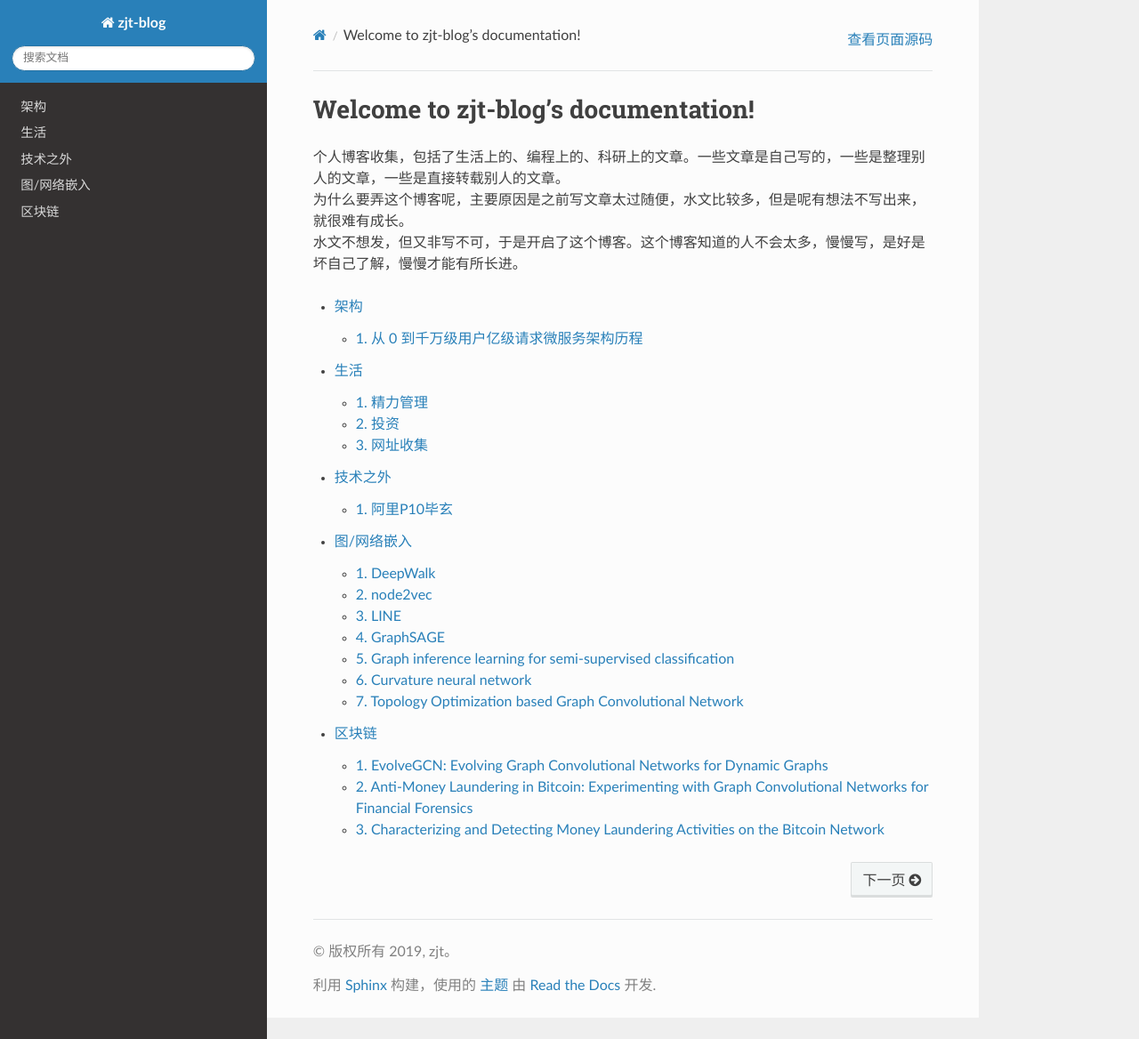
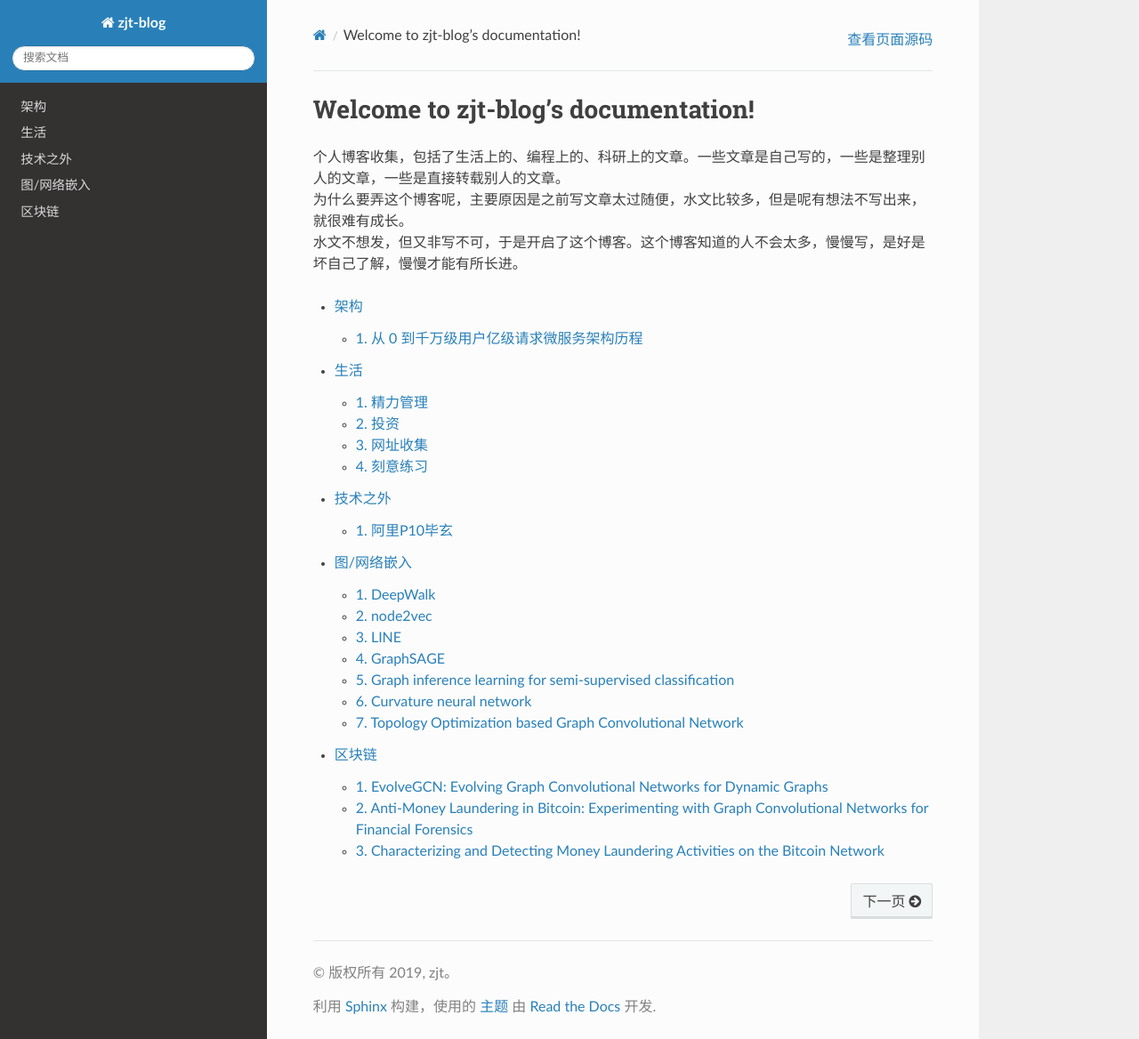
Before and after one commit to shistark/readthedocs-blog, a Sphinx documentation site: the page built from source/index.rst, in a window 1280 px wide and 1168 px high. Shown: the whole window at 89% size. Built offline with Sphinx 7.4.7 and the Read the Docs theme 2.0.0, drawn with Linux system fonts in a browser that asks for light colours.

Commit message:
刻意练习

```diff
--- a/source/生活/index.rst
+++ b/source/生活/index.rst
@@ -9,3 +9,4 @@
     精力管理
     个人投资课
     网址收集
+    刻意练习
```
